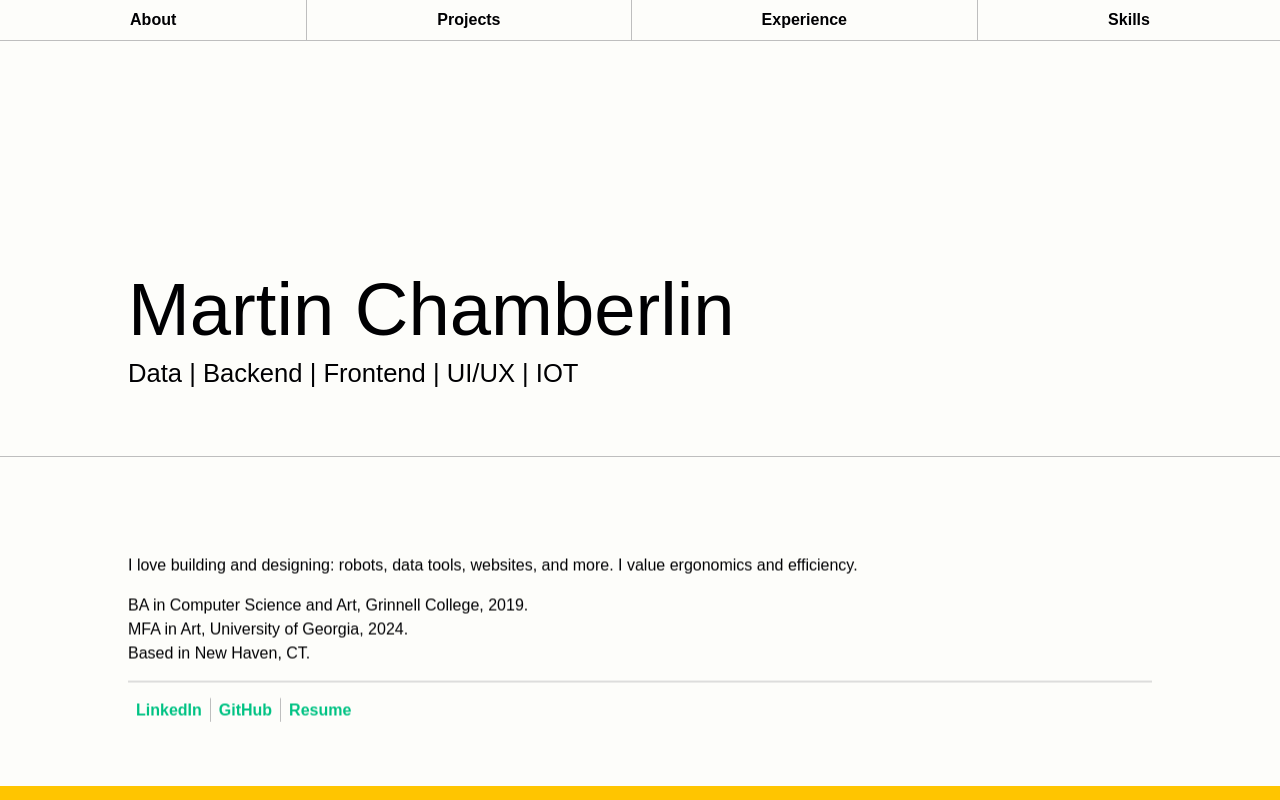
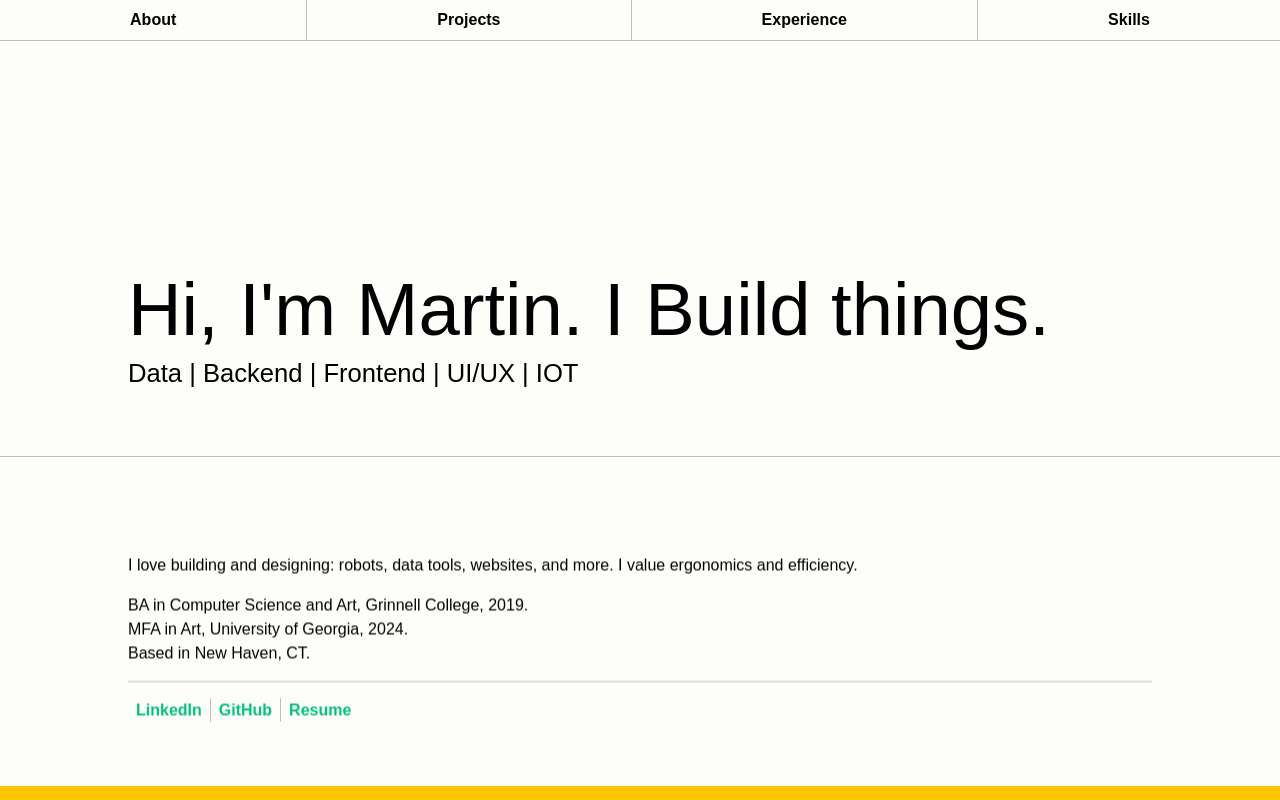
Before and after one commit to martincham/dev.martin, a React (Vite) app: page / in a window 1280 px wide. Shown: the top 800 px of the page. Built offline with nearby package versions, Linux system fonts and the light colour scheme; a web font is replaced by a local one.

Commit message:
update hero title

```diff
--- a/src/sections/HeroSection.tsx
+++ b/src/sections/HeroSection.tsx
@@ -6,7 +6,7 @@ const HeroSection = () => {
           style={{ fontSize: "max(2rem, 5.8vw)" }}
           className="mx-auto m-0 p-0 font-normal"
         >
-          Martin Chamberlin
+          Hi, I'm Martin. I Build things.
         </h1>
         <p style={{ fontSize: "max(1rem, 2vw)" }} className="text mx-auto p-">
           Data | Backend | Frontend | UI/UX | IOT
```
